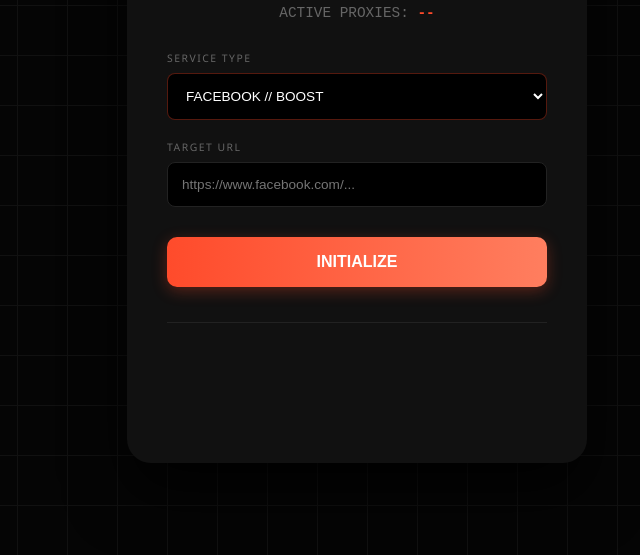
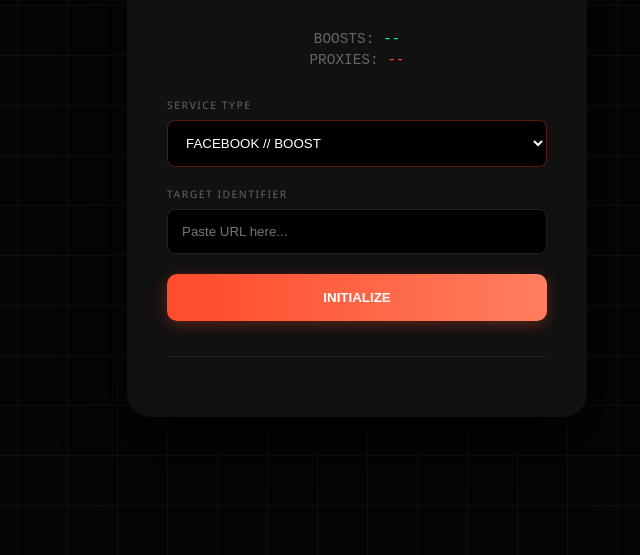
Before and after one commit to Jking123456/free-boosting, a plain HTML site: page public/index.html in a window 1280 px wide. Shown: the part 245-800 px from the top of the page, without its empty margins (283-923 px from the left). Drawn offline with Linux system fonts and the light colour scheme; no server answers.

Commit message:
Refactor HTML and optimize CSS styles

```diff
--- a/public/index.html
+++ b/public/index.html
@@ -21,23 +21,16 @@
             background-size: 50px 50px;
             color: white;
             font-family: 'Segoe UI', sans-serif;
-            display: flex;
-            justify-content: center;
-            align-items: center;
-            height: 100vh;
-            margin: 0;
-            overflow: hidden;
+            display: flex; justify-content: center; align-items: center;
+            height: 100vh; margin: 0; overflow: hidden;
         }
 
         .terminal-card {
             background: var(--card-bg);
-            width: 380px;
-            padding: 40px;
-            border-radius: 24px;
+            width: 380px; padding: 40px; border-radius: 24px;
             border-top: 2px solid #4a0e0e;
             box-shadow: 0 30px 60px rgba(0,0,0,0.8);
             text-align: center;
-            position: relative;
         }
 
         h1 { font-size: 2.2rem; letter-spacing: 6px; margin: 0; color: #eee; }
@@ -45,62 +38,33 @@
 
         .stats-container { margin-bottom: 30px; font-family: 'Courier New', monospace; font-size: 0.9rem; }
         .stat-line { margin: 5px 0; color: var(--text-gray); }
-        .stat-line span { font-weight: bold; }
 
         .input-group { text-align: left; }
         label { color: var(--text-gray); font-size: 0.65rem; text-transform: uppercase; letter-spacing: 1.5px; display: block; margin-bottom: 8px; }
 
         select, input {
-            width: 100%;
-            background: #000;
-            border: 1px solid #222;
-            color: white;
-            padding: 14px;
-            border-radius: 8px;
-            box-sizing: border-box;
-            margin-bottom: 20px;
-            outline: none;
-            font-size: 0.85rem;
+            width: 100%; background: #000; border: 1px solid #222;
+            color: white; padding: 14px; border-radius: 8px;
+            box-sizing: border-box; margin-bottom: 20px; outline: none;
         }
 
-        select:disabled { border-color: #ff4b2b55; opacity: 1; -webkit-text-fill-color: white; cursor: not-allowed; }
-        input:focus { border-color: var(--accent-red); }
+        select:disabled { border-color: #ff4b2b55; opacity: 1; -webkit-text-fill-color: white; }
 
         .btn-init {
-            width: 100%;
-            padding: 16px;
-            border: none;
-            border-radius: 10px;
+            width: 100%; padding: 16px; border: none; border-radius: 10px;
             background: linear-gradient(to right, #ff4b2b, #ff7e5f);
-            color: white;
-            font-weight: bold;
-            font-size: 1rem;
-            cursor: pointer;
+            color: white; font-weight: bold; cursor: pointer;
             box-shadow: 0 4px 15px rgba(255, 75, 43, 0.3);
-            margin-top: 10px;
-            transition: 0.2s;
         }
 
-        .btn-init:hover { opacity: 0.9; }
-        .btn-init:disabled { background: #333; box-shadow: none; cursor: wait; }
-
         .activity-list {
-            border-top: 1px solid #222;
-            margin-top: 35px;
-            padding-top: 20px;
-            font-size: 0.7rem;
-            min-height: 80px;
+            border-top: 1px solid #222; margin-top: 35px; padding-top: 20px; font-size: 0.7rem;
         }
 
         .activity-row {
-            display: grid;
-            grid-template-columns: 1.2fr 1fr 1fr;
-            padding: 5px 0;
-            color: var(--text-gray);
-            border-bottom: 1px solid #1a1a1a;
+            display: grid; grid-template-columns: 1.2fr 1fr 1fr;
+            padding: 5px 0; color: var(--text-gray);
         }
-
-        .activity-row:last-child { border: none; }
         .activity-row .service { color: var(--accent-orange); text-align: center; }
         .activity-row .time { text-align: right; }
     </style>
@@ -112,24 +76,21 @@
     <div class="subtitle">FREE BOOSTING TERMINAL</div>
 
     <div class="stats-container">
-        <div class="stat-line">GLOBAL BOOSTS: <span style="color: var(--green);" id="global-boosts">--</span></div>
-        <div class="stat-line">ACTIVE PROXIES: <span style="color: var(--accent-red);" id="active-proxies">--</span></div>
+        <div class="stat-line">BOOSTS: <span style="color: var(--green);" id="global-boosts">--</span></div>
+        <div class="stat-line">PROXIES: <span style="color: var(--accent-red);" id="active-proxies">--</span></div>
     </div>
 
     <div class="input-group">
         <label>Service Type</label>
-        <select id="service-type" disabled>
-            <option value="facebook_boost">FACEBOOK // BOOST</option>
-        </select>
+        <select id="service-type" disabled><option>FACEBOOK // BOOST</option></select>
 
-        <label>Target URL</label>
-        <input type="text" id="target-url" placeholder="https://www.facebook.com/...">
+        <label>Target Identifier</label>
+        <input type="text" id="target-url" placeholder="Paste URL here...">
     </div>
 
     <button class="btn-init" id="init-btn" onclick="startBoost()">INITIALIZE</button>
 
-    <div class="activity-list" id="activity-list">
-        </div>
+    <div class="activity-list" id="activity-list"></div>
 </div>
 
 <script>
@@ -140,7 +101,8 @@
 
     async function updateStatus() {
         try {
-            const res = await fetch('https://axhfreeboosting.axelhosting.xyz/api/status');
+            // Updated to call your local bridge
+            const res = await fetch('/api/status');
             const data = await res.json();
 
             document.getElementById('global-boosts').innerText = data.global_boosts;
@@ -152,21 +114,16 @@
             data.recent_activity.slice(0, 3).forEach(item => {
                 const row = document.createElement('div');
                 row.className = 'activity-row';
-                row.innerHTML = `
-                    <span>User Boosted</span>
-                    <span class="service">${item.service}</span>
-                    <span class="time">${formatTime(item.timestamp)}</span>
-                `;
+                row.innerHTML = `<span>User Boosted</span><span class="service">${item.service}</span><span class="time">${formatTime(item.timestamp)}</span>`;
                 list.appendChild(row);
             });
-        } catch (e) { console.warn("Refresh failed"); }
+        } catch (e) { console.warn("Status sync failed"); }
     }
 
     async function startBoost() {
         const btn = document.getElementById('init-btn');
         const url = document.getElementById('target-url').value;
-
-        if(!url.includes("facebook.com")) return alert("Please enter a valid Facebook URL");
+        if(!url) return alert("URL required");
 
         btn.innerText = "PROCESSING...";
         btn.disabled = true;
@@ -178,19 +135,13 @@
                 body: JSON.stringify({ url: url, service_type: "facebook_boost" })
             });
             const result = await response.json();
-            alert(result.message || "Boost Sequence Initiated!");
-        } catch (e) {
-            alert("Error: Could not connect to API.");
-        } finally {
-            btn.innerText = "INITIALIZE";
-            btn.disabled = false;
-        }
+            alert(result.message || "Initialized!");
+        } catch (e) { alert("Bridge error"); }
+        finally { btn.innerText = "INITIALIZE"; btn.disabled = false; }
     }
 
-    // Auto-refresh every 20 seconds
     setInterval(updateStatus, 20000);
     updateStatus();
 </script>
-
 </body>
 </html>
```
